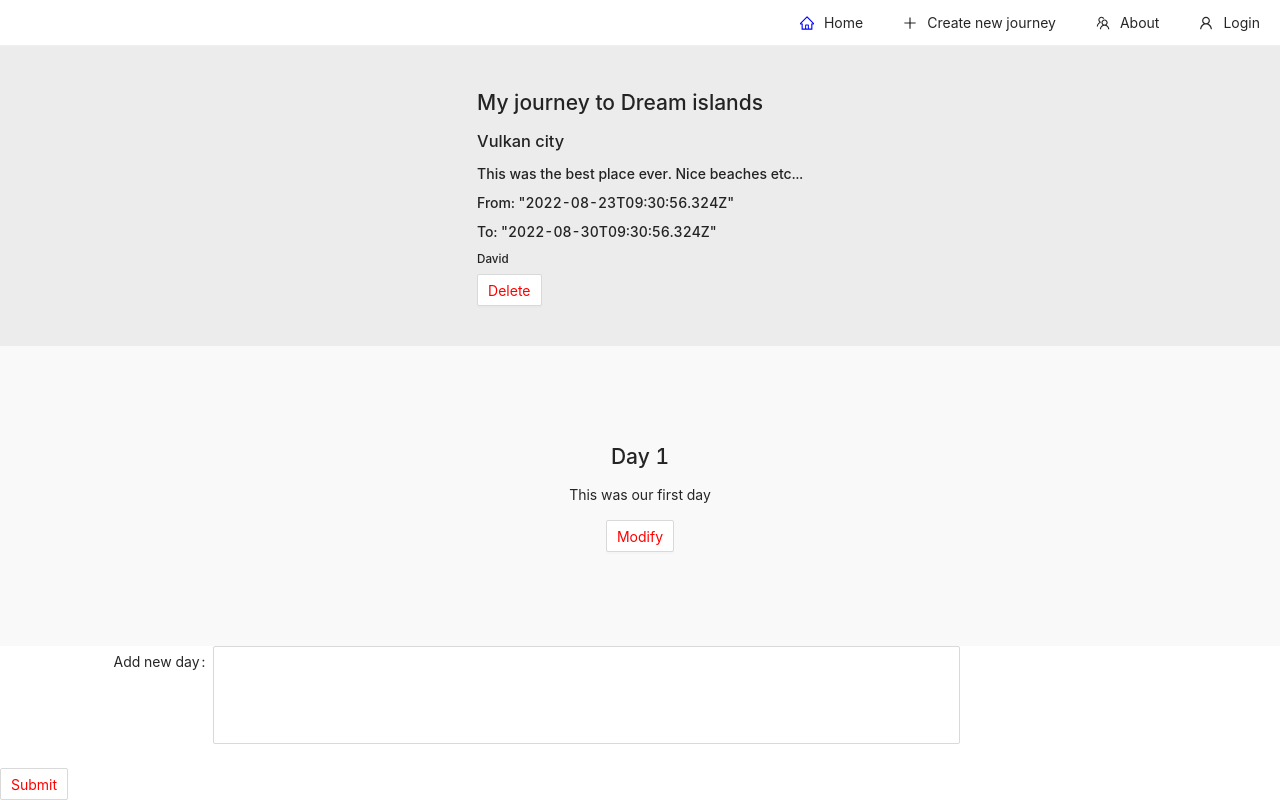
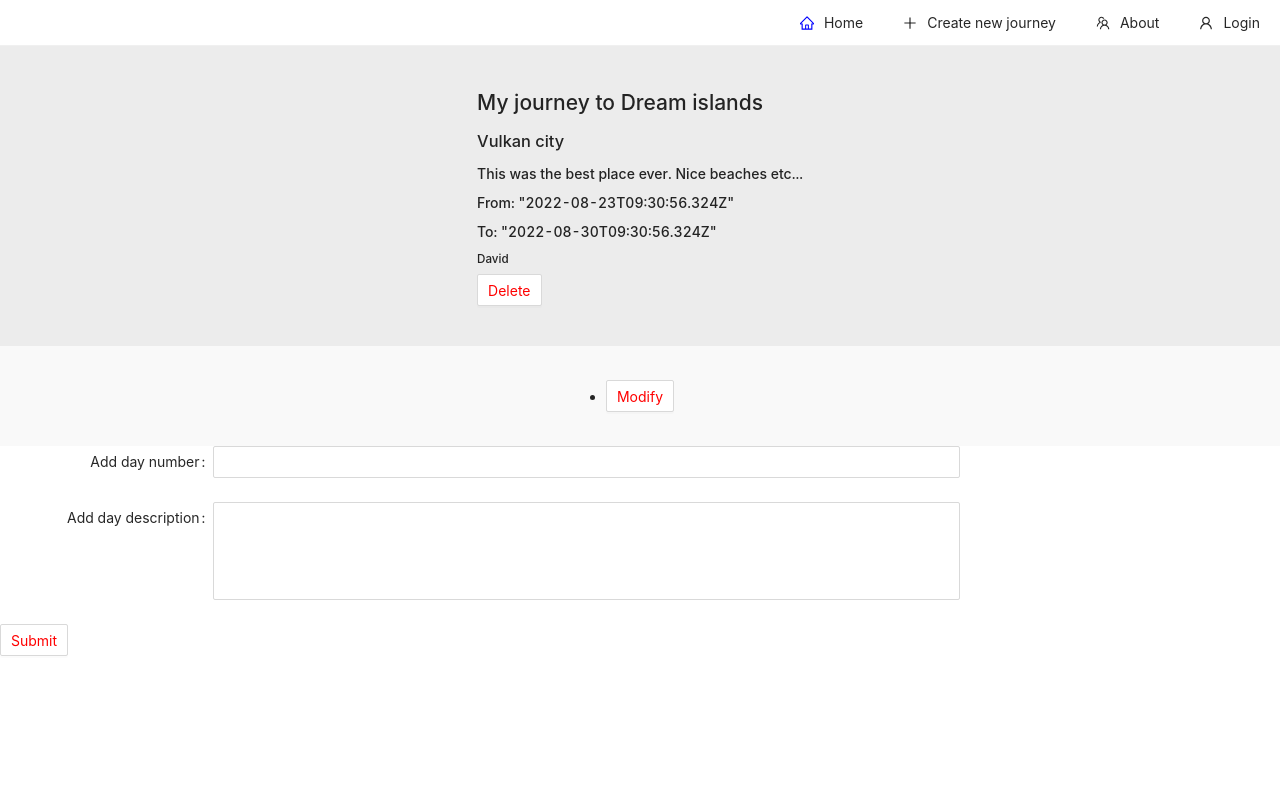
Before and after one commit to Dawid930/travel-app, a React (Create React App) app: page /travels/1 in a window 1280 px wide. Built offline with nearby package versions, Linux system fonts and the light colour scheme.

Commit message:
working day addition at TravelDetails

```diff
--- a/data/db.json
+++ b/data/db.json
@@ -110,6 +110,10 @@
       "author": "",
       "travelCompanions": "",
       "id": 10
+    },
+    {
+      "dayDescription": "asdasd",
+      "id": 11
     }
   ]
 }
--- a/src/Components/HomePage.tsx
+++ b/src/Components/HomePage.tsx
@@ -11,12 +11,14 @@ const Homepage = () => {
     const {data: travels, error} = useFetch('http://localhost:8000/travels')
     const { user, setUser } = useGlobalContext()
     //console.log(travels);
+    const guestUser = 'Guest'
 
   return (
     <>
     <UserDiv>
-      <h3>Welcome {user}</h3>
-      <button onClick={() => setUser('asd')}><LogoutOutlined/></button>
+      <h3>Welcome {user}!</h3>
+      {user === guestUser! || <button onClick={() => setUser('Guest')}><LogoutOutlined/>
+      </button>}
     </UserDiv>
     <div className='homePage'>
         {error && <div>{ error }</div>}
--- a/src/Components/Style.tsx
+++ b/src/Components/Style.tsx
@@ -37,7 +37,7 @@ export const TravelDiv = styled(`div`)(() => ({
 }));
 
 export const DayDiv = styled(`div`)(() => ({
-  height: "300px",
+
   display: "flex",
   flexDirection: "column",
   alignItems: "center",
--- a/src/Components/TravelDetails.tsx
+++ b/src/Components/TravelDetails.tsx
@@ -8,8 +8,16 @@ import { Form, Input, notification } from "antd";
 
 const { TextArea } = Input;
 
+type Days = {
+  dayNumber: string
+  dayDesc: string
+
+}
+
 const TravelDetails = () => {
-  const [dayDescription, setDayDescription] = useState("");
+  const [value, setValue] = useState<Days>({dayNumber:'', dayDesc:''});
+  const [list, setList] = useState([{dayNumber:'', dayDesc:''}])
+
   const [isPending, setIsPending] = useState(false);
   const { id } = useParams();
   //const {data: travel, error, isPending,} = useFetch('http://localhost:8000/travels/' + id);
@@ -17,7 +25,6 @@ const TravelDetails = () => {
   const navigate = useNavigate();
 
 
-  console.log(travel);
 
   const openNotification = () => {
     notification.open({
@@ -26,6 +33,7 @@ const TravelDetails = () => {
     });
   };
 
+  //Deletes the whole travel
   const handleClick = () => {
     fetch("http://localhost:8000/travels/" + id, {
       method: "DELETE",
@@ -34,7 +42,7 @@ const TravelDetails = () => {
     });
   };
 
-  //Should be modified to handle new day additions
+/*   //Should be modified to handle new day additions
   const handleSubmit = (e: React.FormEvent<HTMLFormElement>) => {
     e.preventDefault();
     const travelDays = {
@@ -50,9 +58,22 @@ const TravelDetails = () => {
     }).then(() => {
       console.log("new added");
       setIsPending(false);
-      navigate("/");
     });
-  };
+  }; */
+
+
+
+  const addToList = () =>{
+
+    let arr = list
+    arr.push(value)
+    console.log(arr);
+
+    setList(arr)
+    console.log(list);
+
+    setValue({dayNumber:'', dayDesc:''})
+  }
 
   return (
     <>
@@ -69,23 +90,46 @@ const TravelDetails = () => {
           </div>
         )}
       </TravelDiv>
+
+
       <div className="day-addition">
         <DayDiv>
-          <h2>Day 1</h2>
-          <p>This was our first day</p>
-          <StandardButton>Modify</StandardButton>
+          <ul>
+            {list.length > 0 && list.map((item, i) =>
+            <li>
+              <h1>
+                {item.dayNumber}
+              </h1>
+              <p>
+                {item.dayDesc}
+              </p>
+              <StandardButton>Modify</StandardButton>
+            </li>)}
+          </ul>
         </DayDiv>
+
+
         <Form
           labelCol={{ span: 4 }}
           wrapperCol={{ span: 14 }}
           layout="horizontal"
-          onSubmitCapture={handleSubmit}
+          onSubmitCapture={addToList}
+
         >
-          <Form.Item label="Add new day">
+          <Form.Item label="Add day number">
+            <TextArea
+              rows={1}
+              value={value.dayNumber}
+              onChange={(e) => setValue({dayNumber: e.target.value, dayDesc:value.dayDesc})}
+              //onChange={(e) => console.log((e.target.value))}
+
+            />
+          </Form.Item>
+          <Form.Item label="Add day description">
             <TextArea
               rows={4}
-              value={dayDescription}
-              onChange={(e) => setDayDescription(e.target.value)}
+              value={value.dayDesc}
+              onChange={(e) => setValue({dayDesc: e.target.value, dayNumber:value.dayNumber})}
             />
           </Form.Item>
           {!isPending && (
```
